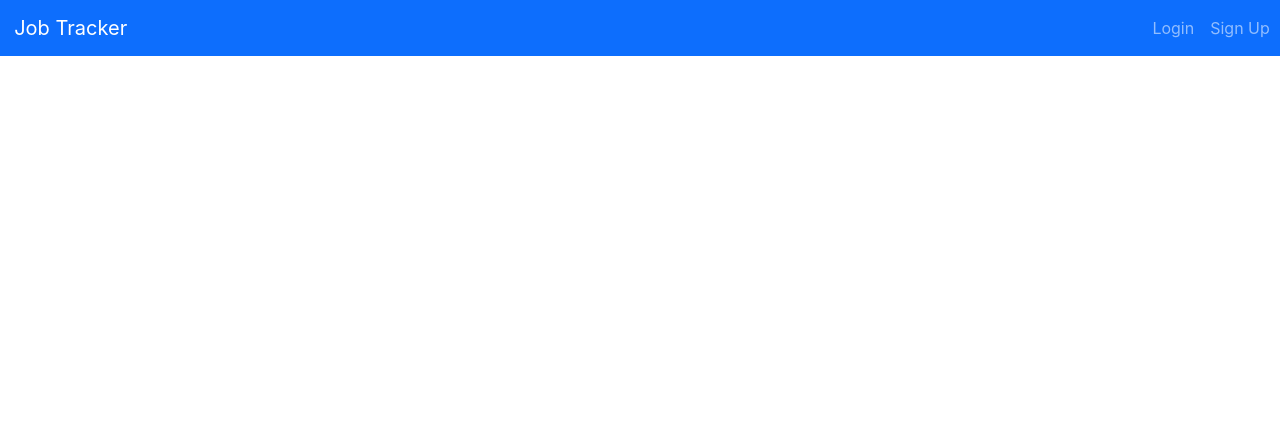
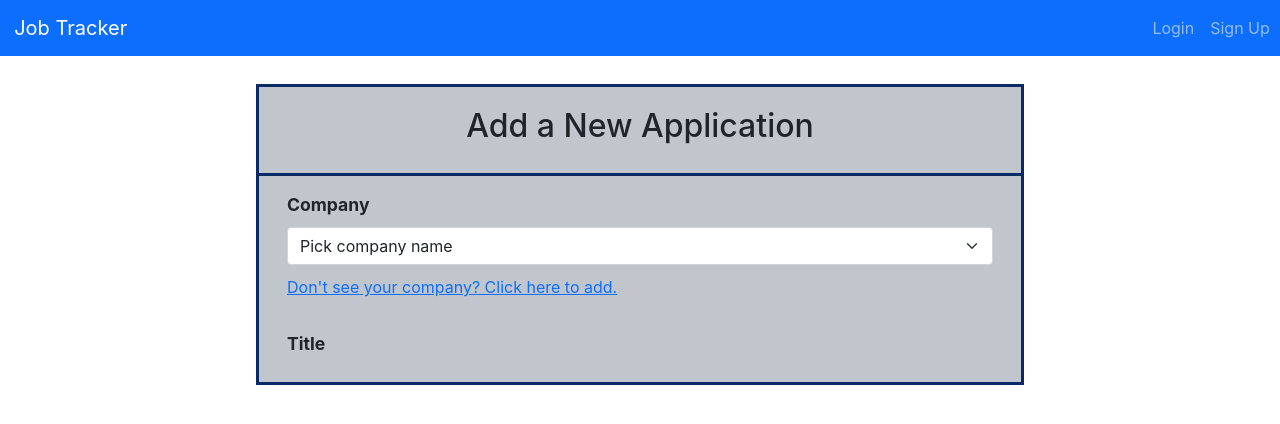
Before and after one commit to Dueonkim89/Job-Tracker, a React (Create React App) app: page /application in a window 1280 px wide. Shown: the top 424 px of the page. Built offline with nearby package versions, Linux system fonts and the light colour scheme.

Commit message:
working on new application page

```diff
--- a/src/client/App.tsx
+++ b/src/client/App.tsx
@@ -3,6 +3,7 @@ import "./App.css";
 import AppBar from './components/AppBar';
 import Registration from "./components/Registration";
 import Login from "./components/Login";
+import NewJobApplication from "./components/NewJobApplication";
 import { Routes, Route } from "react-router-dom";
 
 
@@ -23,6 +24,7 @@ function setRoutes() {
         <Routes>
             <Route path="login" element={<Login />} />
             <Route path="registration" element={<Registration />} />
+            <Route path="application" element={<NewJobApplication />} />
         </Routes>
     );
 }
--- /dev/null
+++ b/src/client/components/NewJobApplication.tsx
@@ -0,0 +1,67 @@
+import * as React from 'react';
+import { LinkContainer } from 'react-router-bootstrap';
+import { Container, Row, Form, Nav } from 'react-bootstrap';
+
+class NewJobApplication extends React.Component {
+
+    createApplicationHeader(argument: void) : JSX.Element {
+        return (
+            <h2 style={{padding: "1.25rem", color: "#212529" }}>Add a New Application</h2>
+        );
+    }
+
+    createApplicationForm() : JSX.Element {
+        const formPadding: string = "1rem";
+        const labelFontSize: string = "1.1rem";
+        return (
+            <Form>
+                <Form.Group style={{padding: formPadding}} >
+                    <Form.Label htmlFor="companyName" style={{fontWeight: 'bold', fontSize: labelFontSize}}>Company</Form.Label>
+                    {this.createCompanyDropDrownMenu()}
+                    {this.addCompanyNavigation()}
+                </Form.Group>
+                <Form.Group style={{padding: formPadding}} >
+                    <Form.Label htmlFor="title" style={{fontWeight: 'bold', fontSize: labelFontSize}}>Title</Form.Label>
+                </Form.Group>
+            </Form>
+        );
+    }
+
+    addCompanyNavigation(argument: void) : JSX.Element {
+        return (
+            <LinkContainer to="/registration">
+                {/*NOTE: If no / provided to the path, routes to /application/company by default */}
+                <a>Don't see your company? Click here to add.</a>
+            </LinkContainer>
+        );
+    }
+
+
+    createCompanyDropDrownMenu(argument: void) : JSX.Element {
+        //  To get company names dynamically from server
+        return (
+            <Form.Select style={{marginBottom: ".65rem"}} aria-label="Choose company from dropdown menu" id="companyName">
+                <option>Pick company name</option>
+                <option value="1">One</option>
+                <option value="2">Two</option>
+                <option value="3">Three</option>
+            </Form.Select>
+        );
+    }
+
+    render() {
+        const ApplicationFormBorder: string = "3px solid #0a2a66";
+        return (
+            <Container fluid style={{ marginTop: "1.75rem", width: '60vw', border: ApplicationFormBorder}}>
+                <Row style={{borderBottom: ApplicationFormBorder, backgroundColor: "#c0c6cc"}}>
+                    {this.createApplicationHeader()}
+                </Row>
+                <Row style={{backgroundColor: "#c0c6cc", textAlign: "left"}}>
+                    {this.createApplicationForm()}
+                </Row>
+            </Container>
+        );
+    }
+}
+
+export default NewJobApplication;
--- a/src/client/components/Registration.tsx
+++ b/src/client/components/Registration.tsx
@@ -122,7 +122,7 @@ class Registration extends React.Component<{}, MyState> {
     }
 
     generateRegistrationForm(argument: void) : JSX.Element {
-        const invalidStyle = '3px solid red';
+        const invalidStyle: string = '3px solid red';
         return (
             <Form onSubmit={this.handleSubmit}>
                 <Row className="mb-3">
```
